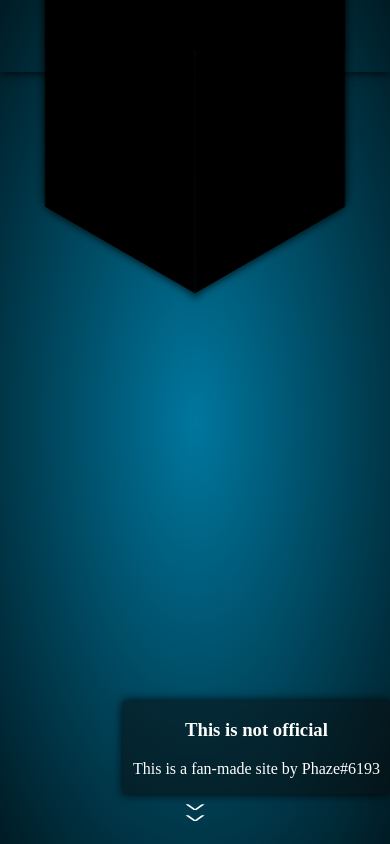
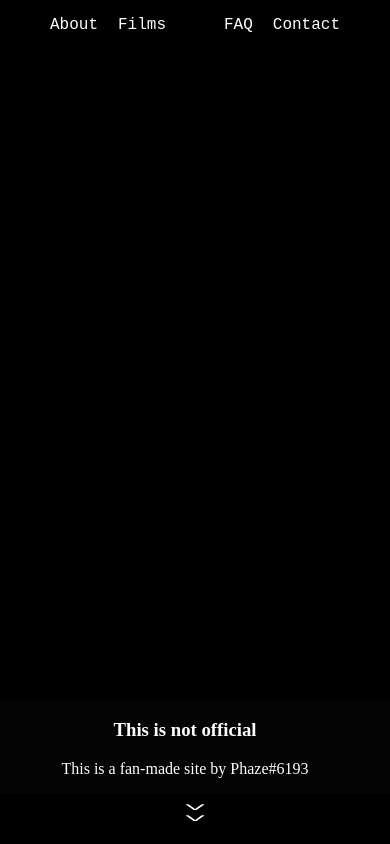
Before and after one commit to phaze-the-dumb/metacosm-studios, a website with bundled scripts: page faq.html in a window 390 px wide. Shown: the top 844 px of the page. Built offline with nearby package versions, Linux system fonts and the light colour scheme.

Commit message:
nav + about page work on mobile

```diff
--- a/assets/css/main.css
+++ b/assets/css/main.css
@@ -115,3 +115,34 @@ body{
         padding: 0 10px;
     }
 }
+
+@media only screen and (max-width: 645px) {
+    .disclaimer{
+        width: 100%;
+    }
+    .logo{
+        height: 25%;
+    }
+    .lsidenav{
+        z-index: 150;
+        top: 25px;
+        left: 40px;
+    }
+    .rsidenav{
+        z-index: 150;
+        top: 25px;
+        right: 40px;
+    }
+    .nav{
+        z-index: 150;
+        height: 50px !important;
+    }
+    .mobile-blackout{
+        width: 100%;
+        height: 100%;
+        background: black;
+        position: absolute;
+        top: 0;
+        left: 0;
+    }
+}
--- a/faq.html
+++ b/faq.html
@@ -5,6 +5,7 @@
     </head>
     <body>
         <div class="logo"></div>
+        <div class="mobile-blackout"></div>
         <div class="scrolldwn">
             V<br />
             V<br />
```
Also changed, not shown: assets/css/index.css (+26 -0 lines), contact.html (+1 -0 lines), films.html (+1 -0 lines), index.html (+1 -0 lines).
